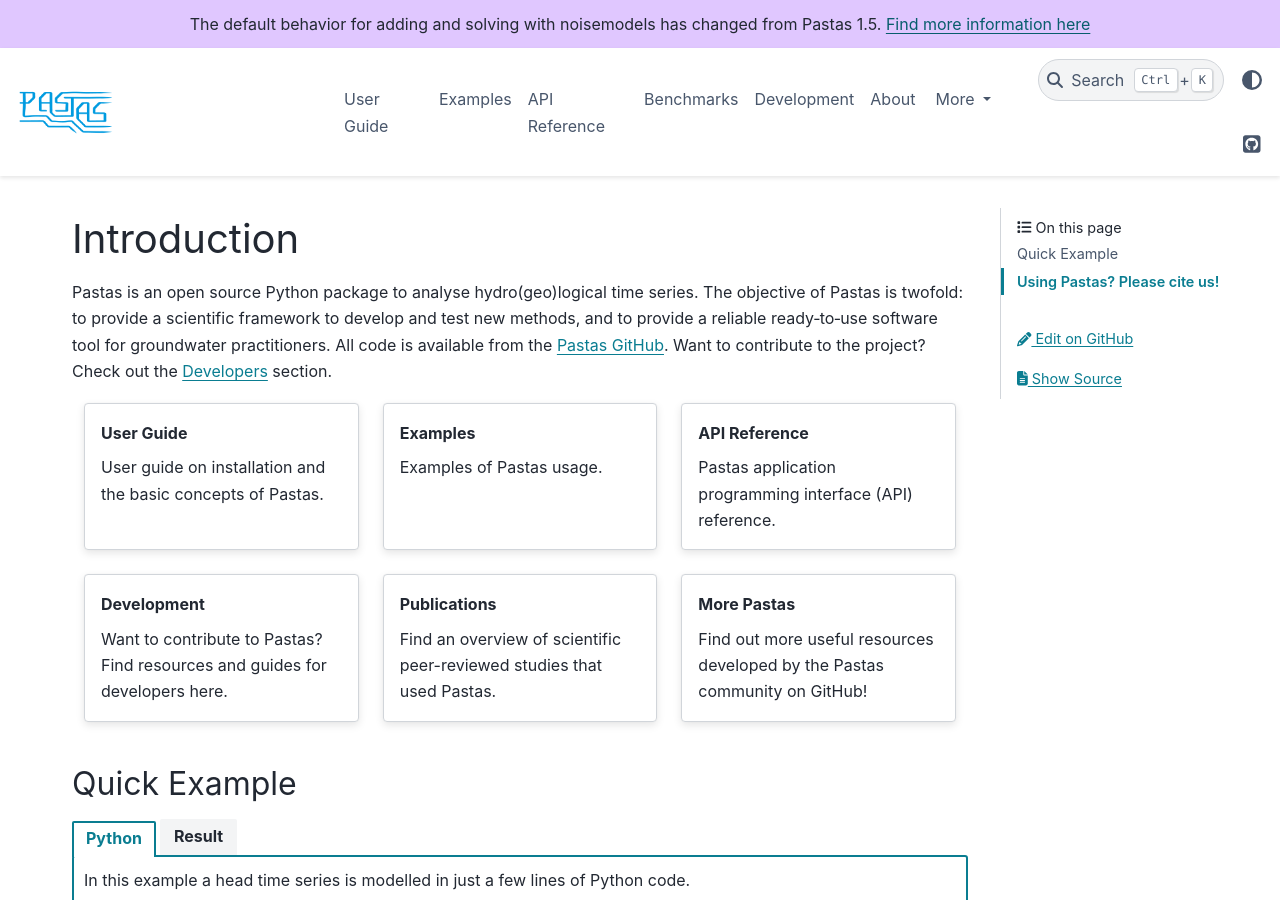
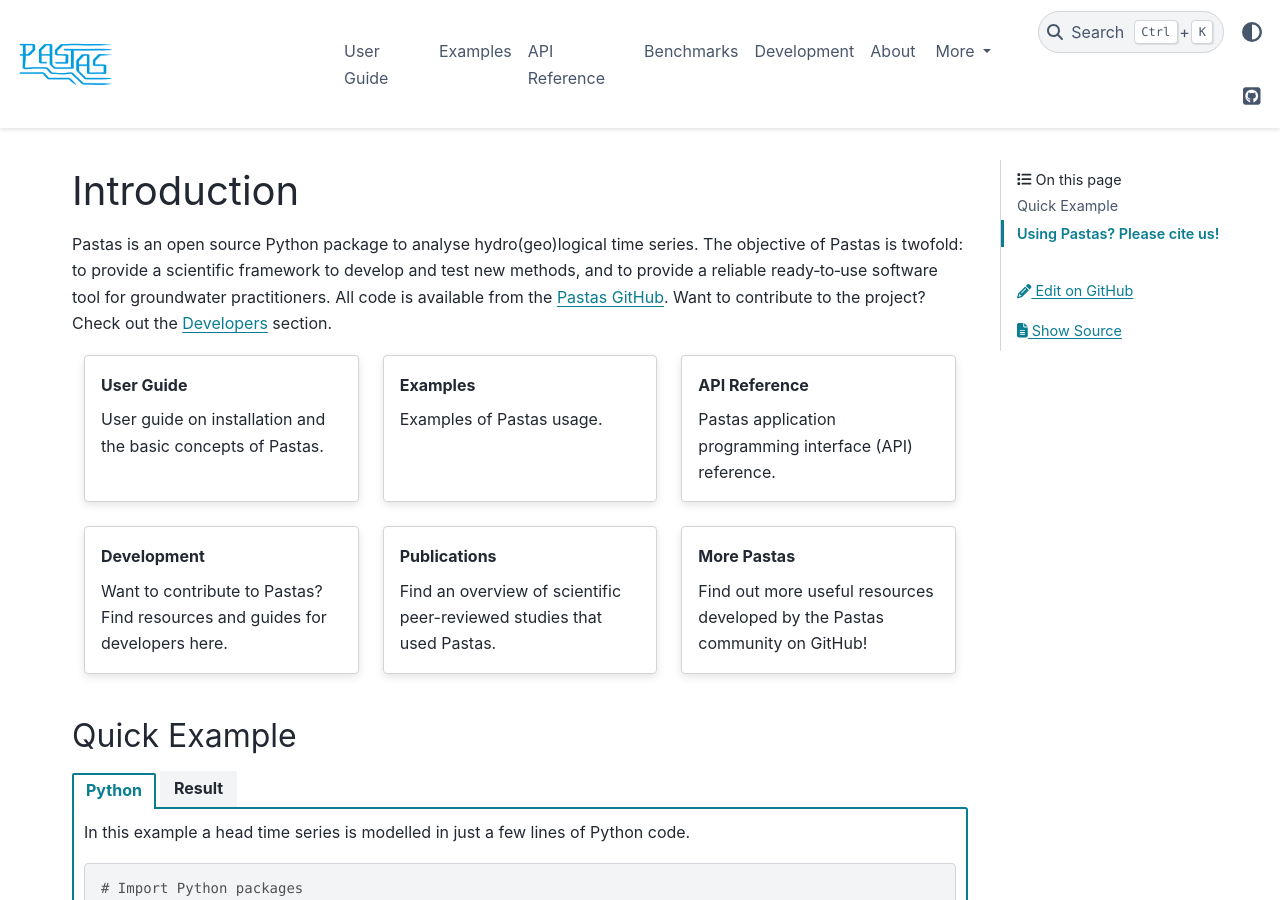
Before and after one commit to pastas/pastas, a Sphinx documentation site: the page built from doc/index.rst, in a window 1280 px wide and 900 px high. Built offline with Sphinx 7.4.7 and the PyData theme 0.15.4, drawn with Linux system fonts in a browser that asks for light colours; pages that are not in the unit, such as notebooks, are missing from menus.

Commit message:
And from the docs

```diff
--- a/doc/conf.py
+++ b/doc/conf.py
@@ -96,7 +96,7 @@ html_theme_options = {
             "type": "fontawesome",  # Default is fontawesome
         }
     ],
-    "announcement": "The default behavior for adding and solving with noisemodels has changed from Pastas 1.5. <a href='https://github.com/pastas/pastas/issues/735'>Find more information here</a>",
+    "announcement": "",  # You can put an announcement (HTML) here
 }
 
 html_context = {
```
